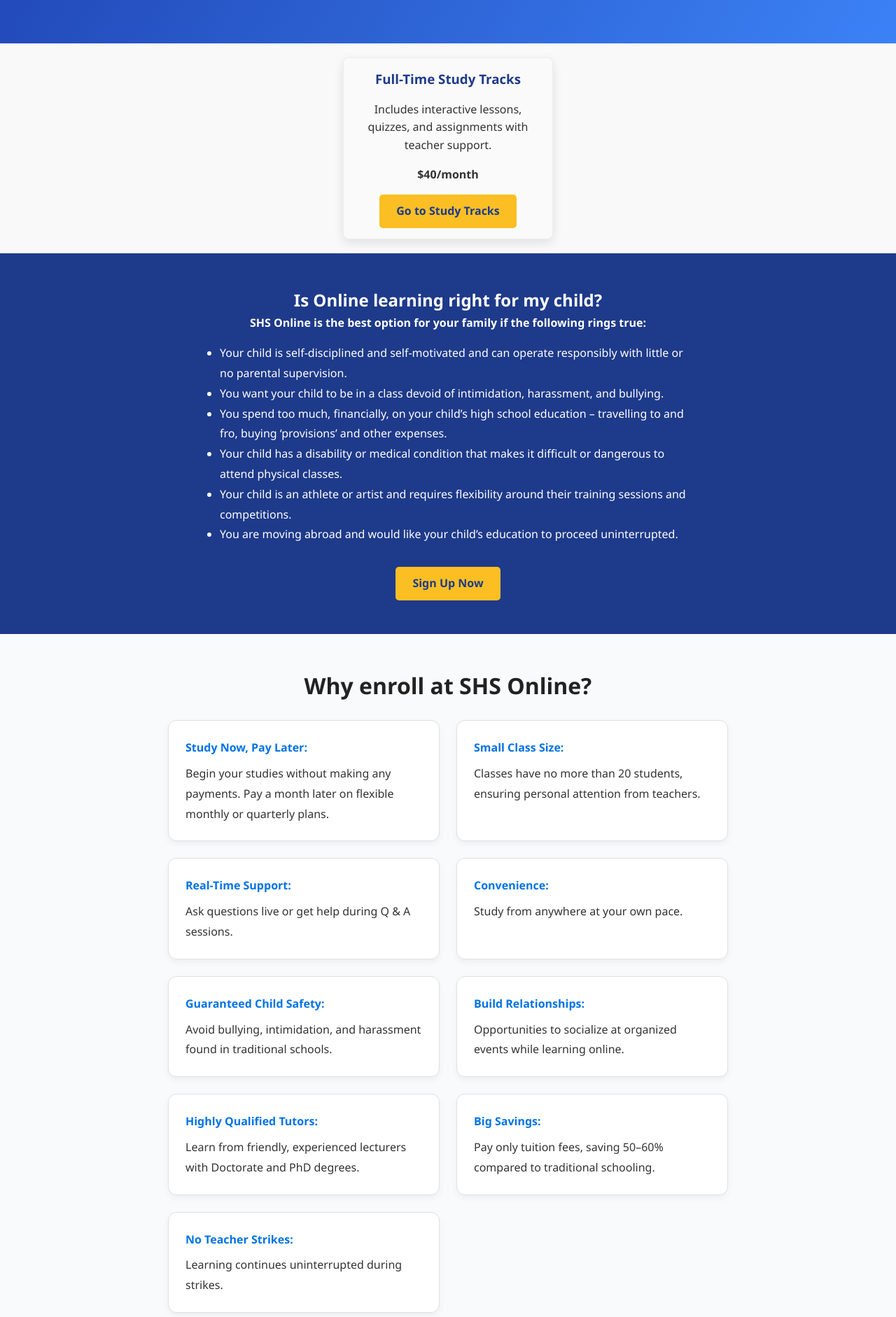
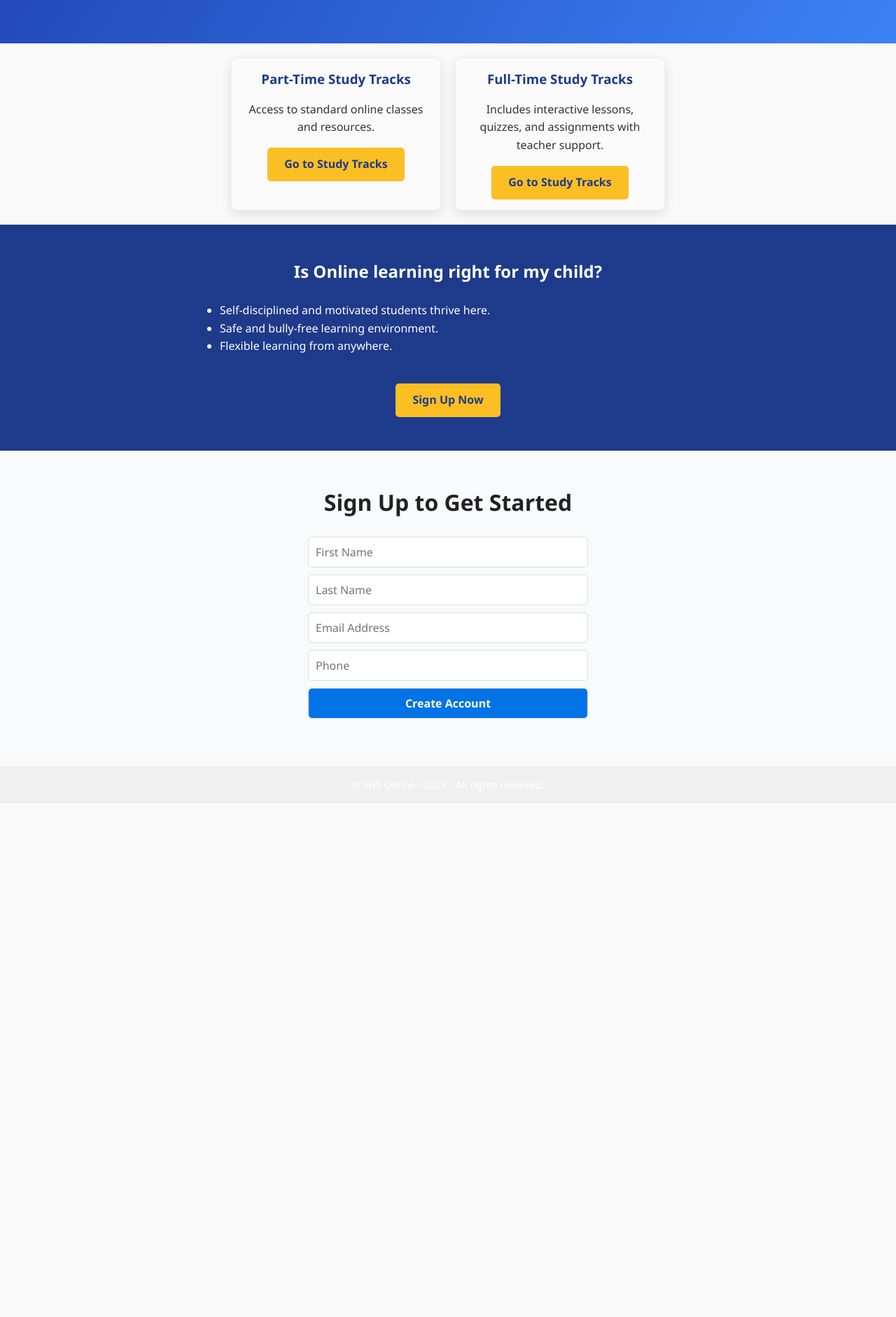
Before and after one commit to Raymondtawiah640/kwametena, a React (Create React App) app: page / in a window 1280 px wide. Shown: the part 458-2340 px from the top of the page at 70% size. After the commit the page ends 1606 px from the top, so only its background shows below. Built offline with nearby package versions, Linux system fonts and the light colour scheme.

Commit message:
Initial commit

```diff
--- a/src/Home.js
+++ b/src/Home.js
@@ -11,9 +11,7 @@ function Home() {
 
   useEffect(() => {
     if (submitted) {
-      const timer = setTimeout(() => {
-        setSubmitted(false);
-      }, 5000);
+      const timer = setTimeout(() => setSubmitted(false), 5000);
       return () => clearTimeout(timer);
     }
   }, [submitted]);
@@ -23,13 +21,12 @@ function Home() {
       {/* Navbar */}
       <nav className="navbar">
         <div className="logo">
+          {/* Use lowercase filenames matching the public folder */}
           <img src="/images/tenalearn.png" alt="AI Boost" className="logo-img" />
           <span>TENALEARN</span>
         </div>
-
-        <div className="hamburger" id="hamburger">&#9776;</div>
-
-        <ul className="nav-links" id="nav-links">
+        <div className="hamburger">&#9776;</div>
+        <ul className="nav-links">
           <li><a href="#features">Features</a></li>
           <li><a href="#cta">Get Started</a></li>
           <li><a href="/study-packs" className="btn-enroll">Study Packs</a></li>
@@ -41,9 +38,7 @@ function Home() {
         <div className="hero-content">
           <div className="hero-text">
             <h1>Learn anytime, anywhere.</h1>
-            <p>
-              Learn anytime, anywhere with interactive courses and expert guidance.
-            </p>
+            <p>Interactive courses and expert guidance at your fingertips.</p>
             <a href="#enroll" className="btn-primary">Enroll Now</a>
           </div>
           <div className="hero-image">
@@ -54,65 +49,31 @@ function Home() {
 
       {/* Features Section */}
       <section id="features" className="features">
-
+        <div className="feature">
+          <h3>Part-Time Study Tracks</h3>
+          <p>Access to standard online classes and resources.</p>
+          <a href="/study-packs" className="btn-primary">Go to Study Tracks</a>
+        </div>
         <div className="feature">
           <h3>Full-Time Study Tracks</h3>
-          <p>
-            Includes interactive lessons, quizzes, and assignments with teacher support.
-          </p>
-          <p><strong>$40/month</strong></p>
+          <p>Includes interactive lessons, quizzes, and assignments with teacher support.</p>
           <a href="/study-packs" className="btn-primary">Go to Study Tracks</a>
         </div>
       </section>
 
-      {/* Call to Action */}
+      {/* CTA Section */}
       <section id="cta" className="cta">
         <h2>Is Online learning right for my child?</h2>
-        <p>
-          <strong>
-            SHS Online is the best option for your family if the following rings true:
-          </strong>
-        </p>
-        <ul
-          style={{
-            textAlign: "left",
-            maxWidth: "700px",
-            margin: "1rem auto",
-            lineHeight: "1.8",
-          }}
-        >
-          <li>Your child is self-disciplined and self-motivated and can operate responsibly with little or no parental supervision.</li>
-          <li>You want your child to be in a class devoid of intimidation, harassment, and bullying.</li>
-          <li>You spend too much, financially, on your child’s high school education – travelling to and fro, buying ‘provisions’ and other expenses.</li>
-          <li>Your child has a disability or medical condition that makes it difficult or dangerous to attend physical classes.</li>
-          <li>Your child is an athlete or artist and requires flexibility around their training sessions and competitions.</li>
-          <li>You are moving abroad and would like your child’s education to proceed uninterrupted.</li>
+        <ul>
+          <li>Self-disciplined and motivated students thrive here.</li>
+          <li>Safe and bully-free learning environment.</li>
+          <li>Flexible learning from anywhere.</li>
         </ul>
         <a href="#enroll" className="btn-primary">Sign Up Now</a>
       </section>
 
       {/* Enroll Section */}
       <section id="enroll" className="enroll">
-        <h2>Why enroll at SHS Online?</h2>
-        <ul
-          style={{
-            textAlign: "left",
-            maxWidth: "800px",
-            margin: "1rem auto",
-            lineHeight: "1.8",
-          }}
-        >
-          <li><strong>Study Now, Pay Later:</strong> Begin your studies without making any payments. Pay a month later on flexible monthly or quarterly plans.</li>
-          <li><strong>Small Class Size:</strong> Classes have no more than 20 students, ensuring personal attention from teachers.</li>
-          <li><strong>Real-Time Support:</strong> Ask questions live or get help during Q & A sessions.</li>
-          <li><strong>Convenience:</strong> Study from anywhere at your own pace.</li>
-          <li><strong>Guaranteed Child Safety:</strong> Avoid bullying, intimidation, and harassment found in traditional schools.</li>
-          <li><strong>Build Relationships:</strong> Opportunities to socialize at organized events while learning online.</li>
-          <li><strong>Highly Qualified Tutors:</strong> Learn from friendly, experienced lecturers with Doctorate and PhD degrees.</li>
-          <li><strong>Big Savings:</strong> Pay only tuition fees, saving 50–60% compared to traditional schooling.</li>
-          <li><strong>No Teacher Strikes:</strong> Learning continues uninterrupted during strikes.</li>
-        </ul>
-
         <h2>Sign Up to Get Started</h2>
         <form className="signup-form" onSubmit={handleSubmit}>
           <input type="text" placeholder="First Name" required />
@@ -123,10 +84,10 @@ function Home() {
         </form>
       </section>
 
-      {/* Popup Notification */}
+      {/* Popup */}
       {submitted && (
         <div className="popup-notification">
-          🙂 Thanks for contacting us! We will get back to you via email shortly.
+          🙂 Thanks for contacting us! We will get back to you shortly.
         </div>
       )}
 
```
